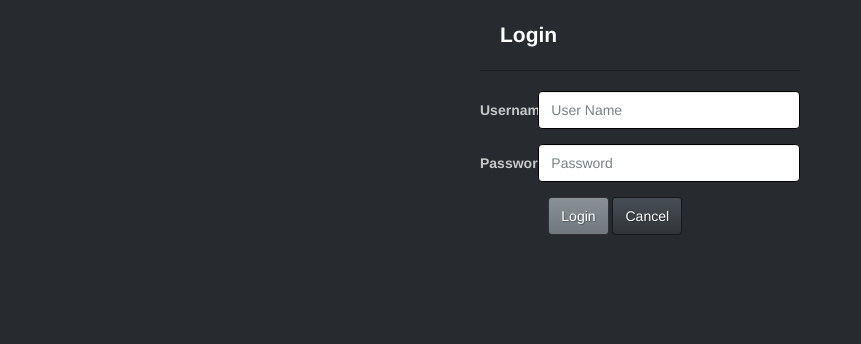
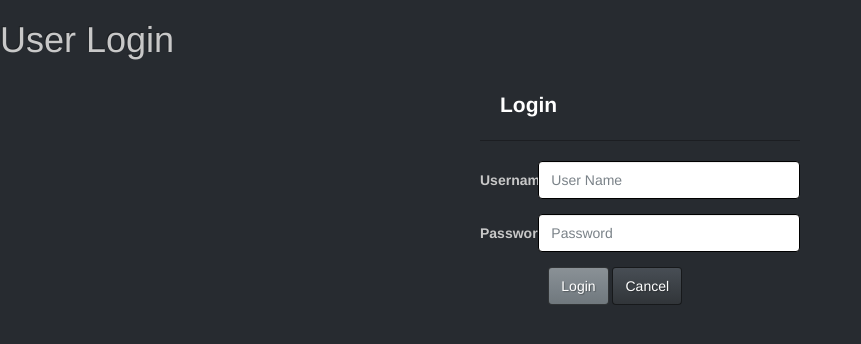
Before and after one commit to Pritheesh/StudentInformationSystem, a Django app: page /login/ in a window 1280 px wide. Shown: the top 344 px of the page, without its empty margins (0-861 px from the left). Run offline with Django 3.2, Linux system fonts and the light colour scheme; some libraries are stand-ins or nearby versions.

Commit message:
Fourth Commit

```diff
--- a/InfoSystem/models.py
+++ b/InfoSystem/models.py
@@ -8,7 +8,7 @@ from django.db import models
 class Parent(models.Model):
     user = models.OneToOneField(User, null=True)
     name = models.CharField(max_length=128)
-    mobile = models.CharField(max_length=15)
+    mobile = models.CharField(max_length=15, unique=True)
     email = models.CharField(max_length=128, null=True)
 
     def __unicode__(self):
--- a/MajorProject1/urls.py
+++ b/MajorProject1/urls.py
@@ -15,6 +15,8 @@ Including another URLconf
 """
 from django.conf.urls import url, include
 from django.contrib import admin
+from django.views.decorators.csrf import csrf_exempt
+
 from MajorProject1.views import register_user
 from django.contrib.auth import views as auth_views
 
@@ -23,6 +25,6 @@ urlpatterns = [
     url(r'^', include('django.contrib.auth.urls')),
     url(r'^app/', include('InfoSystem.urls')),
     url(r'^register/$', register_user),
-    url(r'^login/$', auth_views.login),
+    url(r'^login/$', csrf_exempt(auth_views.login)),
     url(r'^logout/$', auth_views.logout)
 ]
--- a/templates/registration/login.html
+++ b/templates/registration/login.html
@@ -5,7 +5,7 @@
     <link href="{% static "InfoSystem/bootstrap.css" %}" rel="stylesheet" type="text/css">
 </head>
 <body>
-{#<h1>User Login</h1>#}
+<h1>User Login</h1>
 {#{% if form.errors %}#}
 {#<p>Your username and password didn't match!#}
 {#Please try again!</p>#}
@@ -17,24 +17,24 @@
 {#<input type="hidden" name="next" value="/app/view" />#}
 {#<input type="submit" value="login" />#}
 {#</form>#}
-<form class="form-horizontal" style="width: 25%;margin-left: auto;margin-right: auto" method="post">
+<form class="form-horizontal" style="width: 25%;margin-left: auto;margin-right: auto" method="post" action=".">
     {% csrf_token %}
   <fieldset>
     <legend style="font-weight: bolder;margin-bottom: 20px; padding: 20px">Login</legend>
         <div class="form-group">
           <label for="id_username" class="col-lg-2 control-label">Username: </label>
           <div class="col-lg-10">
-            <input type="text" class="form-control" id="id_username" placeholder="User Name" required>
+            <input type="text" class="form-control" id="id_username" name="username" placeholder="User Name" required>
           </div>
         </div>
       <div class="form-group">
       <label for="id_password" class="col-lg-2 control-label">Password: </label>
       <div class="col-lg-10">
-        <input type="password" class="form-control" id="id_password" placeholder="Password" required>
+        <input type="password" class="form-control" id="id_password" name="password" placeholder="Password" required>
       </div>
     </div>
       <div class="col-lg-10 col-lg-offset-2">
-        <button type="submit" class="btn btn-primary">Login</button>
+        <input type="submit" class="btn btn-primary" value="Login"/>
         <button type="reset" class="btn btn-default">Cancel</button>
           <input type="hidden" name="next" value="/app/view" />
       </div>
```
Also changed, not shown: MajorProject1/forms.py (+4 -4 lines), populate2.py (+5 -2 lines), templates/registration/register.html (+8 -8 lines), InfoSystem/migrations/0001_initial.py, 8 other files.
